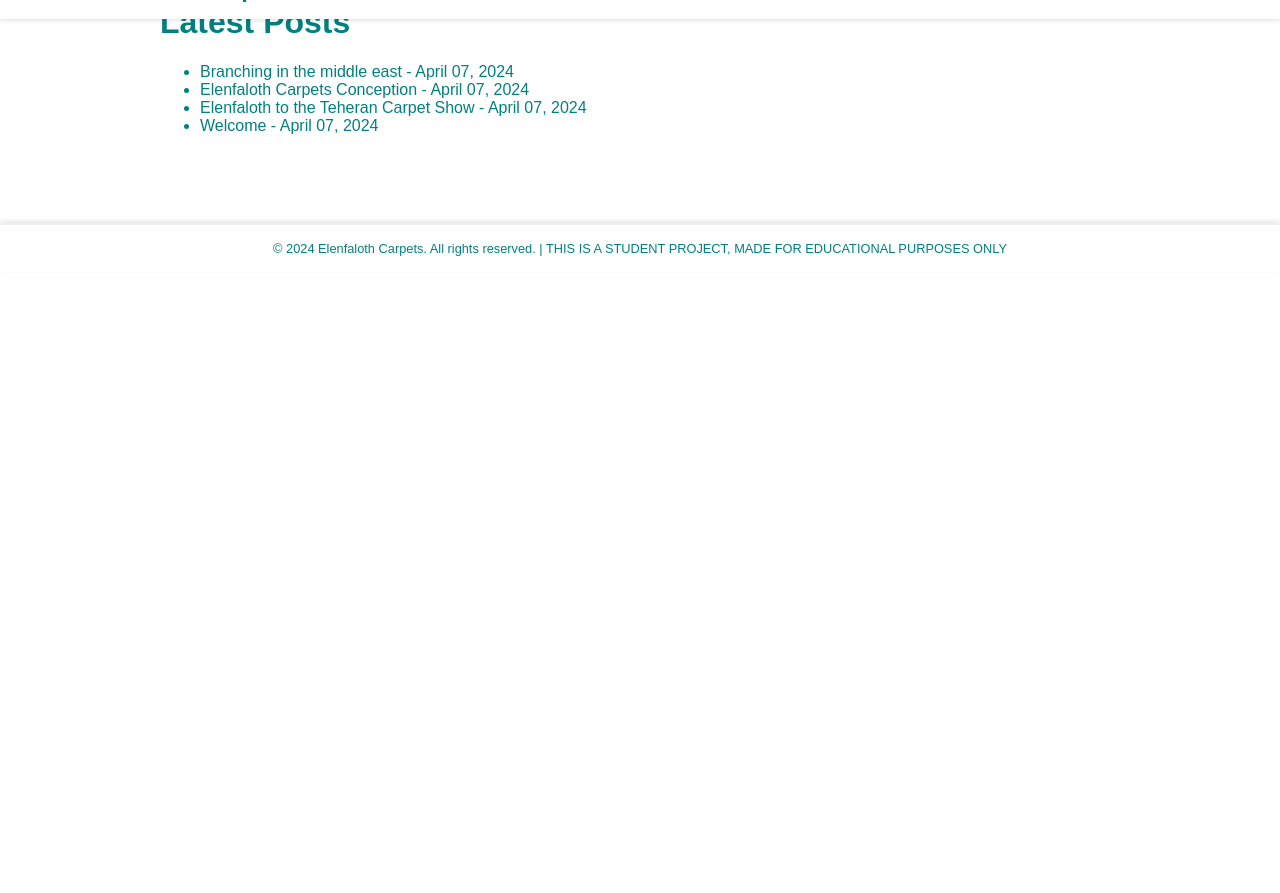
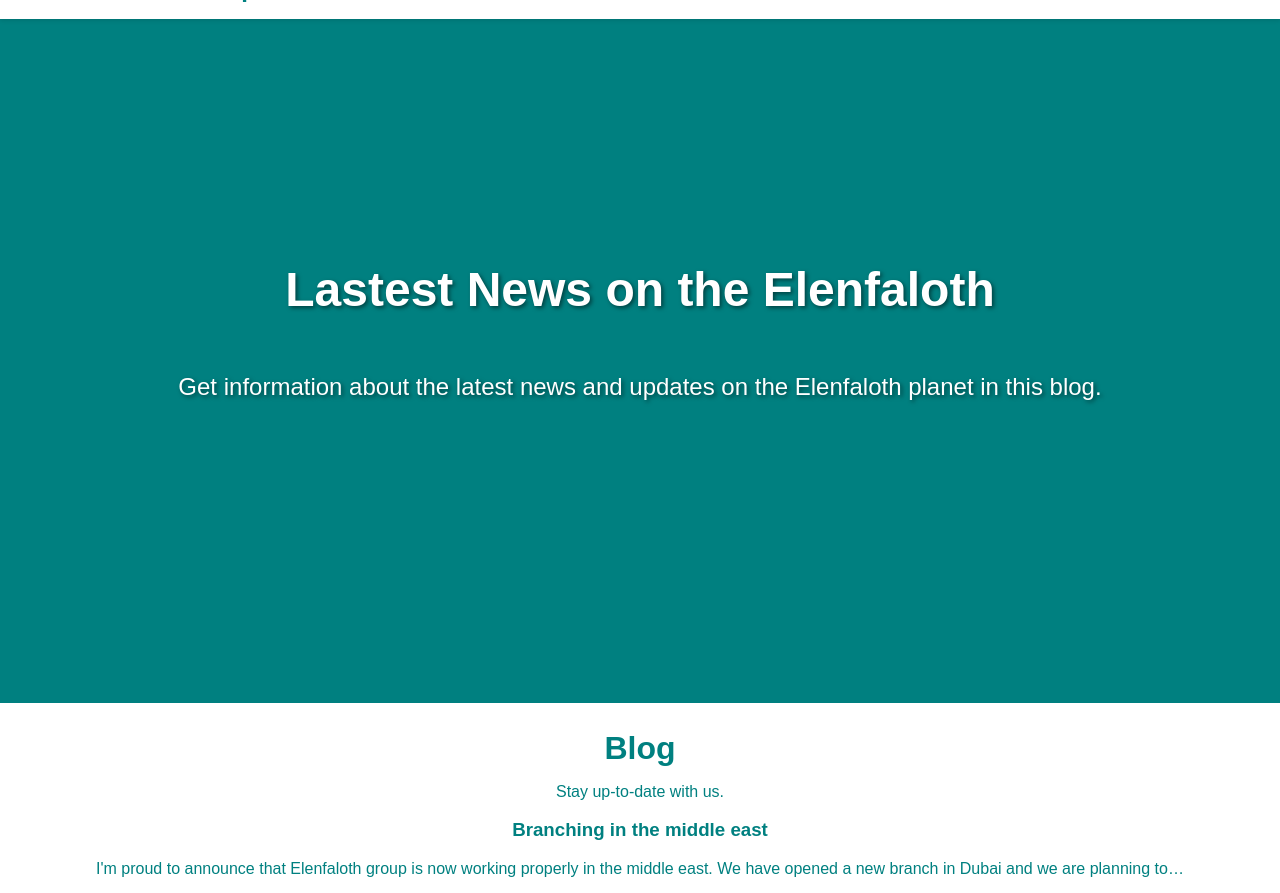
Before and after one commit to H4ss/Google-SEO-Tek5, a Gatsby site: page /blog in a window 1280 px wide. Shown: the part 49-942 px from the top of the page. Before the commit the page ends 800 px from the top, so only its background shows below. Built offline with nearby package versions, Linux system fonts and the light colour scheme; Gatsby itself is replaced by a stand-in of ours.

Commit message:
Updating the format on the blog page

```diff
--- a/src/pages/blog.js
+++ b/src/pages/blog.js
@@ -4,17 +4,36 @@ import Layout from "../components/layout"
 
 const BlogPage = ({ data }) => (
   <Layout>
-    <div style={{ margin: '0 auto', maxWidth: 960, padding: '2rem' }}>
-      <h1>Latest Posts</h1>
-      <ul>
+      <div style={{
+      display: 'flex',
+      flexDirection: 'column',
+      justifyContent: 'center',
+      alignItems: 'center',
+      backgroundColor: `var(--teal)`, // Set the image as background
+      backgroundSize: 'cover', // Cover the entire div
+      backgroundPosition: 'center', // Center the background image
+      color: 'var(--white)',
+      minHeight: 'calc(100vh - 80px)', // Subtract the height of the navbar
+      padding: '1rem'
+    }}>
+      <h1 style={{ textShadow: '2px 2px 4px rgba(0, 0, 0, 0.5)', fontSize: '3em' }}>Lastest News on the Elenfaloth</h1>
+      <p style={{ textShadow: '2px 2px 4px rgba(0, 0, 0, 0.5)', fontSize: '1.5em' }}>
+        Get information about the latest news and updates on the Elenfaloth planet in this blog.
+      </p>
+    </div>
+    <div className="latest-news" style={{ textAlign: 'center' }}>
+      <h2 style={{ color: 'teal', textAlign: 'center', fontSize: '2em', marginBottom: '0.5em' }}>Blog</h2> {/* Reduce the bottom margin */}
+      <p style={{ color: 'teal', textAlign: 'center' }}>Stay up-to-date with us.</p> {/* Add a paragraph */}               <div className="news-grid">
         {data.allMarkdownRemark.edges.map(({ node }) => (
-          <li key={node.id}>
-            <Link to={node.fields.slug} style={{ textDecoration: 'none', color: 'var(--teal)' }}>
-              {node.frontmatter.title} - {node.frontmatter.date}
+          <article key={node.id} className="news-card">
+            <Link to={node.fields.slug} className="news-link">
+              <h3>{node.frontmatter.title}</h3>
+              <p>{node.excerpt}</p>
+              <small>{`${node.frontmatter.date} • ${node.frontmatter.author}`}</small>
             </Link>
-          </li>
+          </article>
         ))}
-      </ul>
+      </div>
     </div>
   </Layout>
 )
@@ -25,6 +44,7 @@ export const query = graphql`
       edges {
         node {
           id
+          excerpt(pruneLength: 150)
           fields {
             slug
           }
--- a/src/pages/index.js
+++ b/src/pages/index.js
@@ -23,7 +23,7 @@ export default function Home() {
         <h1 style={{ textShadow: '2px 2px 4px rgba(0, 0, 0, 0.5)', fontSize: '3em' }}>Welcome to Elenfaloth Carpets</h1>
         <p style={{ textShadow: '2px 2px 4px rgba(0, 0, 0, 0.5)', fontSize: '1.5em' }}>Discover our premium carpets, handcrafted with love since 2003.</p>
       </div>
-      <LatestNews />
+      <LatestNews limit={3} />
       <SmallAbout />
     </Layout>
   )
```
